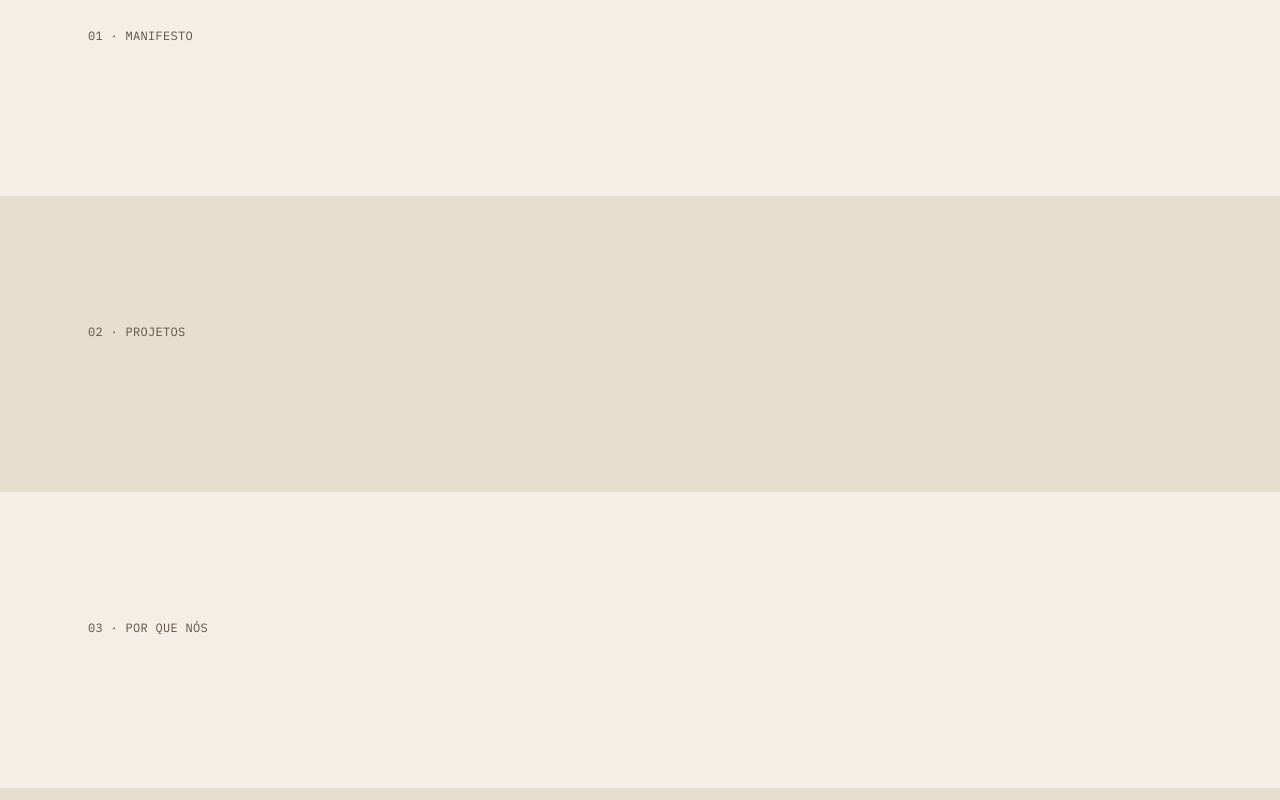
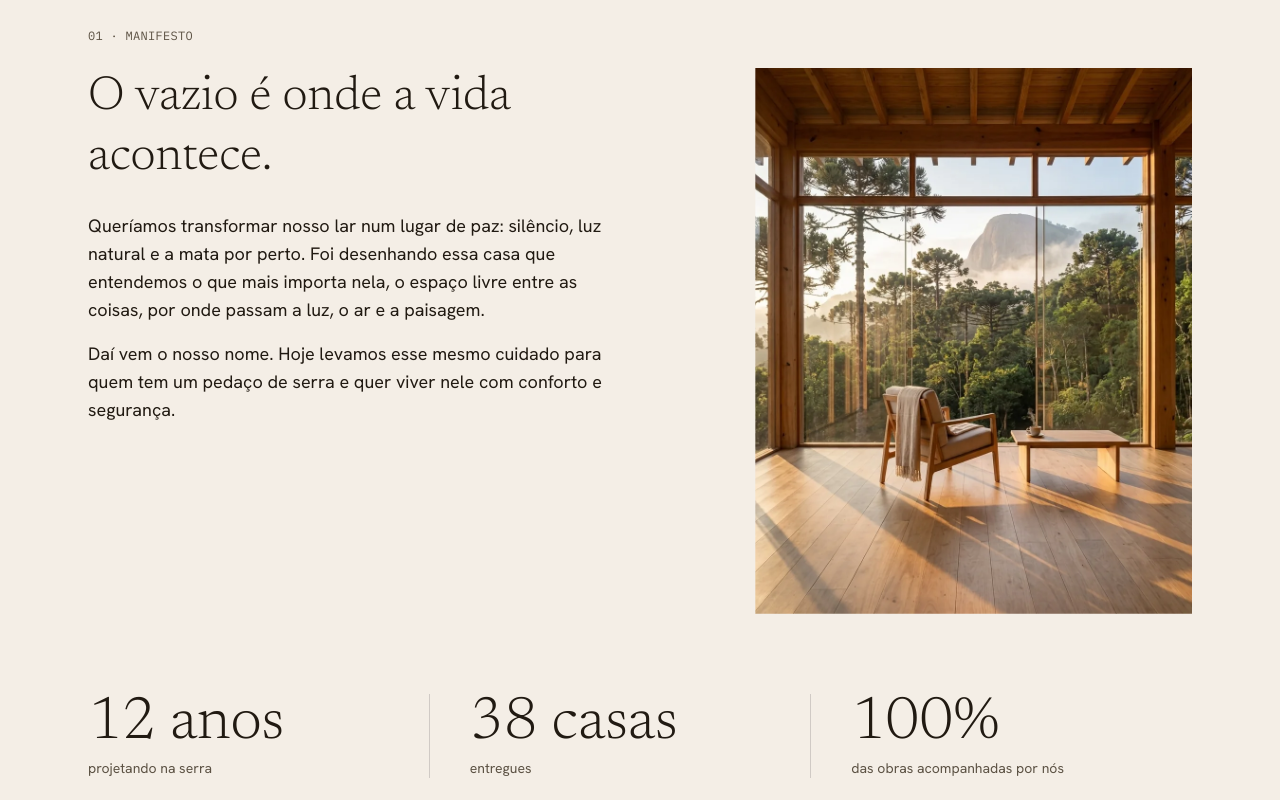
Before and after one commit to ffocuzada-tech/arquitetura-landing, a Next.js app: page / in a window 1280 px wide. Shown: the part 900-1700 px from the top of the page. Built offline with nearby package versions, Linux system fonts and the light colour scheme.

Commit message:
feat: implementa a secao de manifesto

```diff
--- a/src/components/sections/Manifesto.tsx
+++ b/src/components/sections/Manifesto.tsx
@@ -1,5 +1,74 @@
+"use client";
+
+import { useRef } from "react";
+import Image from "next/image";
 import Secao from "@/components/ui/Secao";
+import { useImagemRecorte, useTextoSobe } from "@/hooks/useAnimacoesScroll";
+
+const numeros = [
+  { valor: "12 anos", legenda: "projetando na serra" },
+  { valor: "38 casas", legenda: "entregues" },
+  { valor: "100%", legenda: "das obras acompanhadas por nós" },
+];
 
 export default function Manifesto() {
-  return <Secao id="manifesto" fundo="nevoa" rotulo="01 · Manifesto" />;
+  const tituloRef = useRef<HTMLHeadingElement>(null);
+  const fotoRef = useRef<HTMLDivElement>(null);
+
+  useTextoSobe(tituloRef);
+  useImagemRecorte(fotoRef);
+
+  return (
+    <Secao id="manifesto" fundo="nevoa" rotulo="01 · Manifesto">
+      <div className="grid grid-cols-1 gap-10 md:grid-cols-12">
+        <div className="md:col-span-6">
+          <h2
+            ref={tituloRef}
+            className="font-titulo text-3xl font-light leading-tight text-carvao md:text-5xl"
+          >
+            O vazio é onde a vida acontece.
+          </h2>
+
+          <div className="mt-6 flex flex-col gap-4 font-texto text-base text-carvao md:text-lg">
+            <p>
+              Queríamos transformar nosso lar num lugar de paz: silêncio, luz
+              natural e a mata por perto. Foi desenhando essa casa que
+              entendemos o que mais importa nela, o espaço livre entre as
+              coisas, por onde passam a luz, o ar e a paisagem.
+            </p>
+            <p>
+              Daí vem o nosso nome. Hoje levamos esse mesmo cuidado para quem
+              tem um pedaço de serra e quer viver nele com conforto e
+              segurança.
+            </p>
+          </div>
+        </div>
+
+        <div className="md:col-span-5 md:col-start-8">
+          <div ref={fotoRef} className="relative aspect-[4/5] w-full">
+            <Image
+              src="/images/geral/manifesto-interior.webp"
+              alt="Sala de uma casa de madeira com parede de vidro do chão ao teto, uma poltrona e uma mesa baixa com café, de frente para as araucárias e a Pedra Azul."
+              fill
+              className="object-cover"
+            />
+          </div>
+        </div>
+      </div>
+
+      <div className="mt-16 flex flex-col divide-y divide-pedra/40 md:mt-20 md:flex-row md:divide-y-0 md:divide-x">
+        {numeros.map((numero) => (
+          <div
+            key={numero.valor}
+            className="flex flex-1 flex-col gap-1 py-6 first:pt-0 md:px-10 md:py-0 md:first:pl-0"
+          >
+            <span className="font-titulo text-5xl font-light text-carvao md:text-6xl">
+              {numero.valor}
+            </span>
+            <span className="font-texto text-sm text-terra">{numero.legenda}</span>
+          </div>
+        ))}
+      </div>
+    </Secao>
+  );
 }
```
